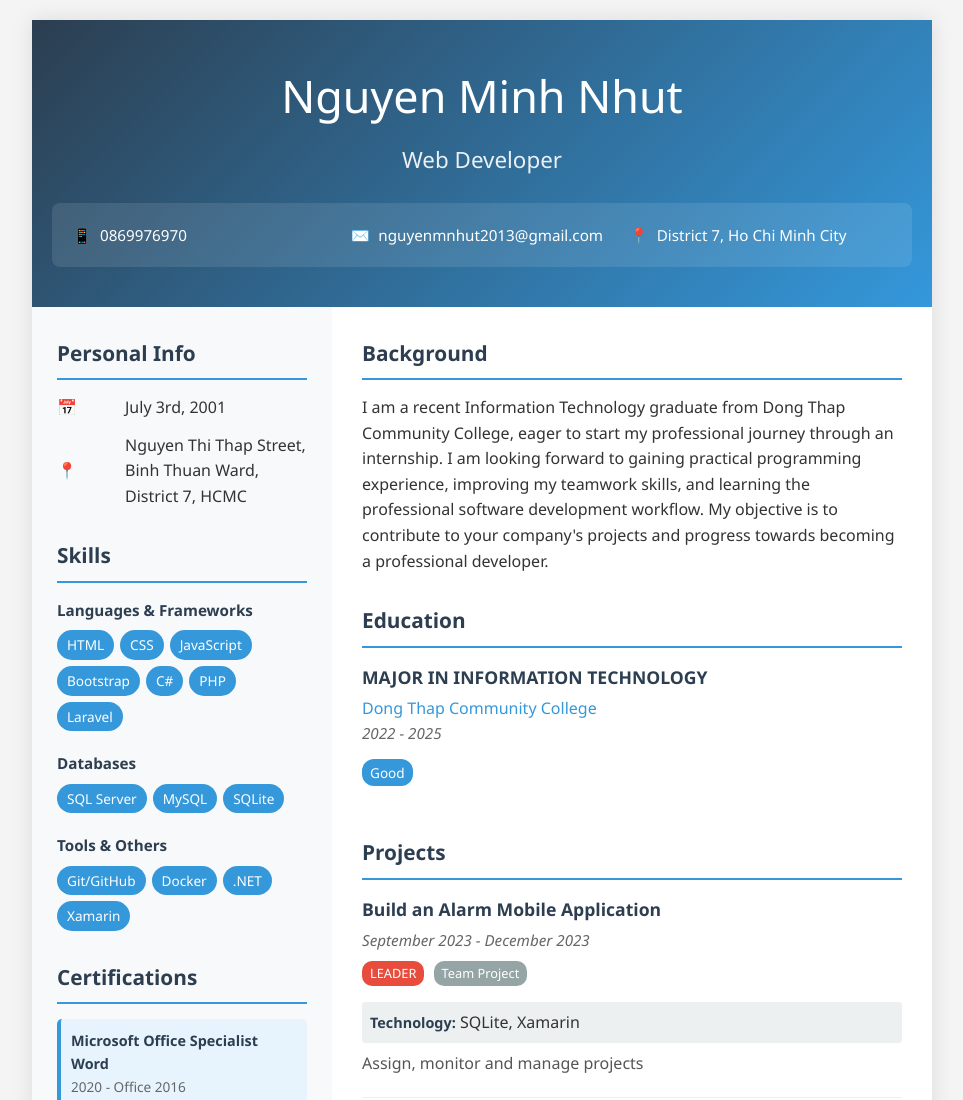
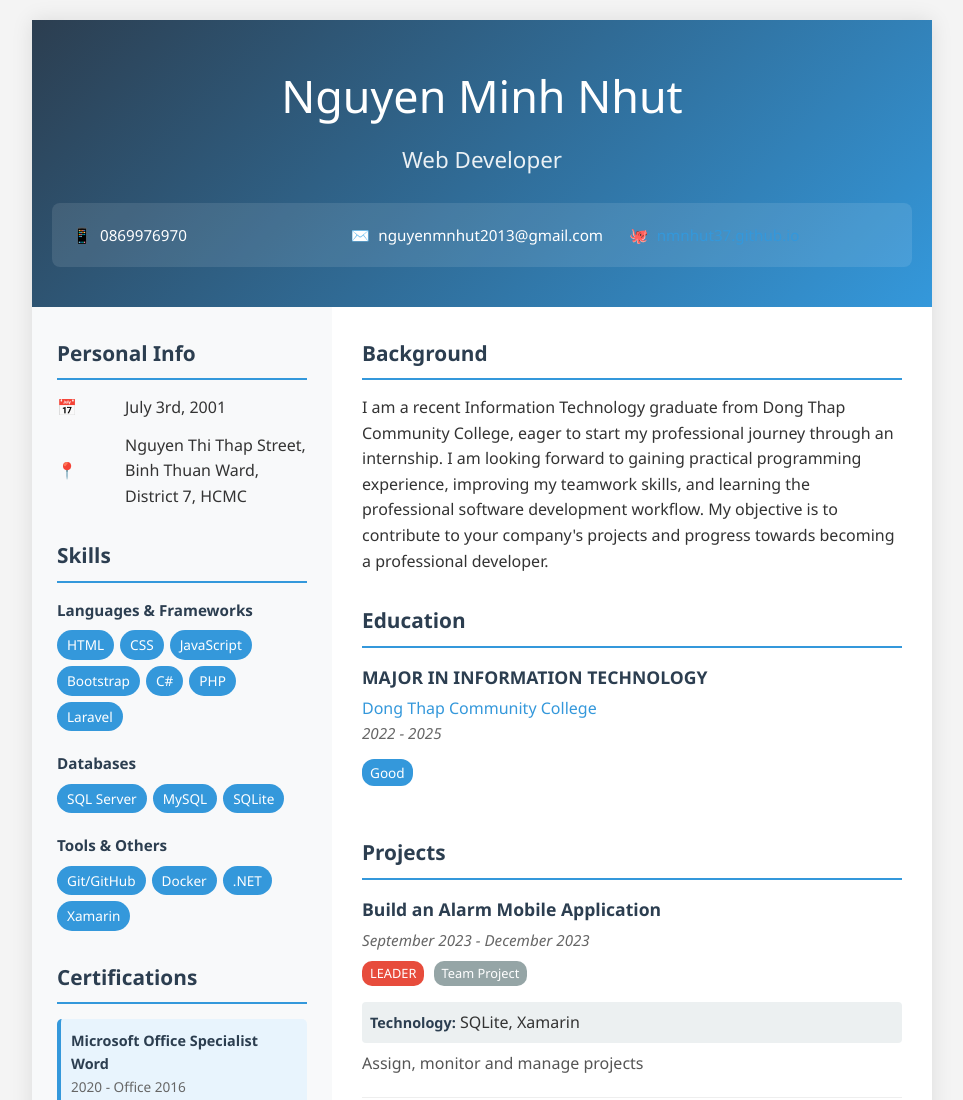
Before and after one commit to nmnhut37/nguyenminhnhut37.github.io, a plain HTML site: page index.html in a window 1280 px wide. Shown: the top 1100 px of the page, without its empty margins (158-1121 px from the left). Drawn offline with Linux system fonts and the light colour scheme.

Commit message:
update cv

```diff
--- a/index.html
+++ b/index.html
@@ -23,8 +23,8 @@
                     <span>nguyenmnhut2013@gmail.com</span>
                 </div>
                 <div class="contact-item">
-                    <span class="contact-icon">📍</span>
-                    <span>District 7, Ho Chi Minh City</span>
+                    <span class="contact-icon">🐙</span>
+                    <a href="https://nmnhut37.github.io/" class="website-link" target="_blank">nmnhut37.github.io</a>
                 </div>
             </div>
         </div>
```
